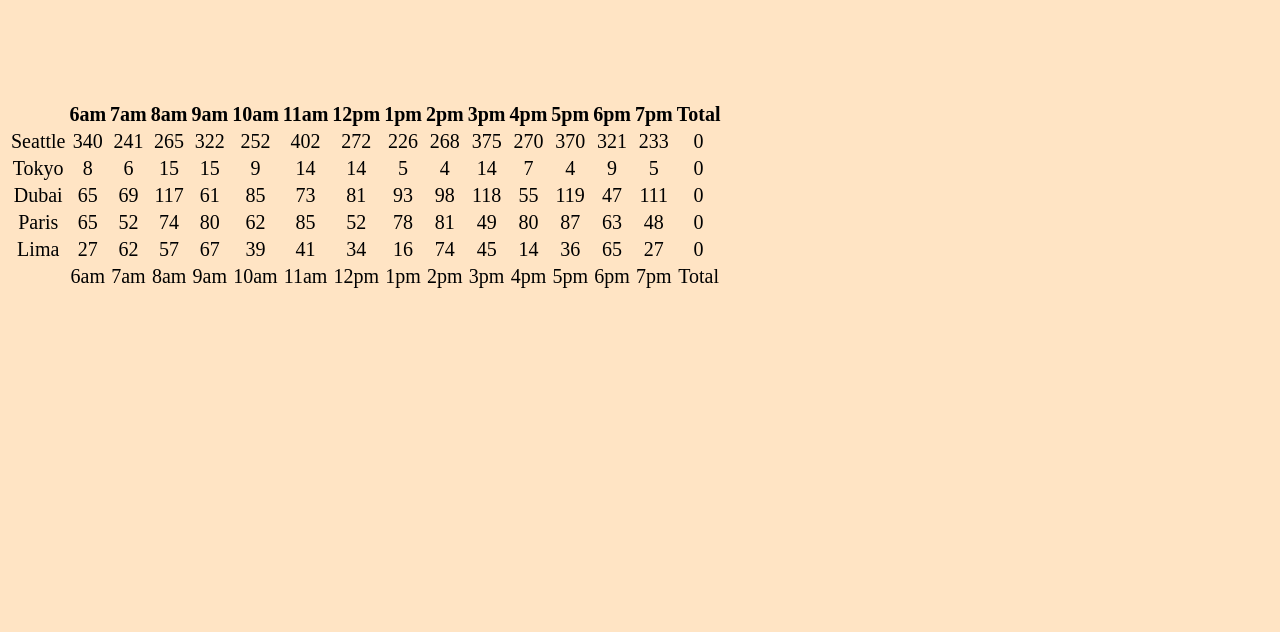
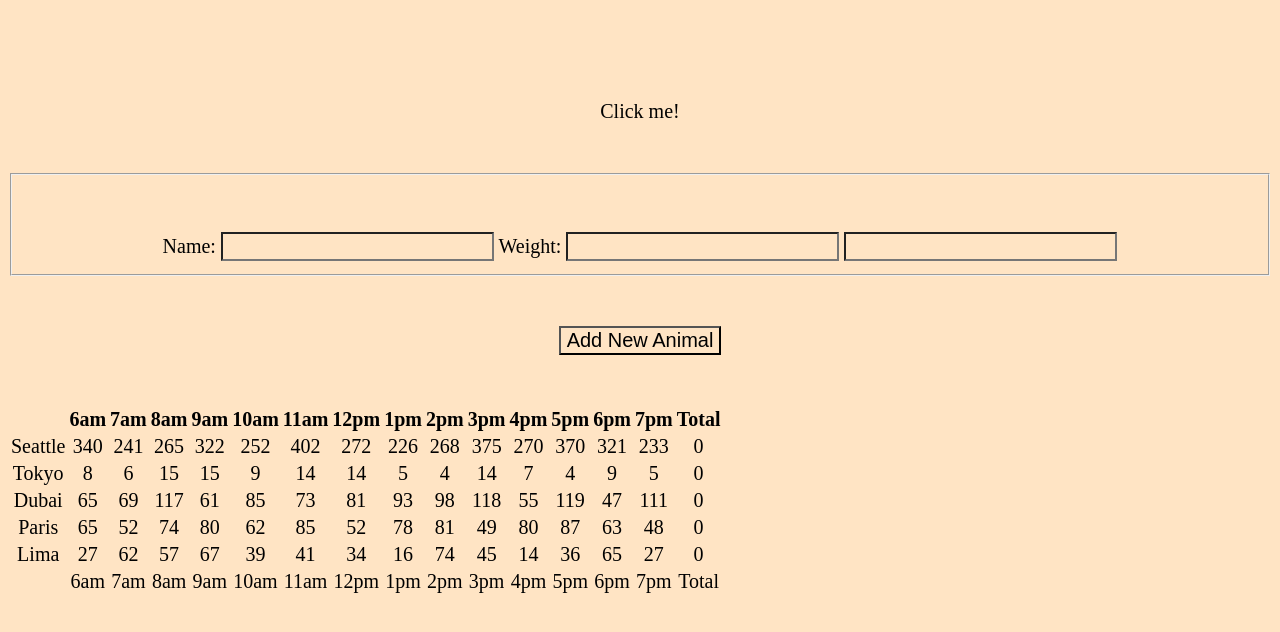
Before and after one commit to 4doggo/cookie-stand, a plain HTML site: page sales.html in a window 1280 px wide. Drawn offline with Linux system fonts and the light colour scheme.

Commit message:
started the lab and added buttons

```diff
--- a/sales.html
+++ b/sales.html
@@ -7,24 +7,28 @@
     <!-- <link rel="stylesheet" type="text/css" href="./styles.css" /> -->
 </head>
 
-<!-- <body> -->
-<!-- <ul id="cookieSeattle"> Seattle
-    </ul>
-    <ul id="cookieTokyo"> Tokyo
-    </ul>
-    <ul id="cookieDubai"> Dubai
-    </ul>
-    <ul id="cookieParis"> Paris
-    </ul>
-    <ul id="cookieLima"> Lima
-    </ul> -->
+<body>
+    <p id="click-me"> Click me!</p>
 
-<table id="allStoreData">
+    <form id="animal-form">
+        <fieldset>
+            <label for="name"> Name: </label>
+            <input name="name" type="text" />
 
-</table>
+            <label for="weight"> Weight: </label>
+            <input name="weight" type="text" />
+
+            <input name="test" type="number" />
+        </fieldset>
+        <button type="submit"> Add New Animal </button>
+    </form>
+
+    <table id="allStoreData">
+
+    </table>
 
 
-<script src="./app.js"></script>
+    <script src="./app.js"></script>
 
 </body>
 
```
Also changed, not shown: index.html (+8 -0 lines).
